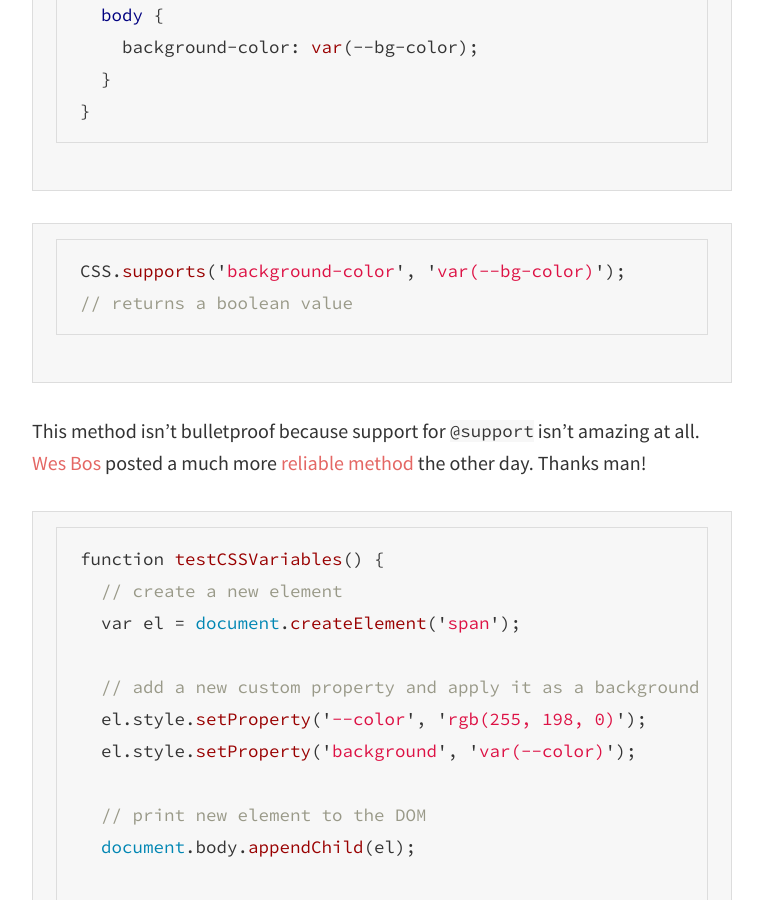
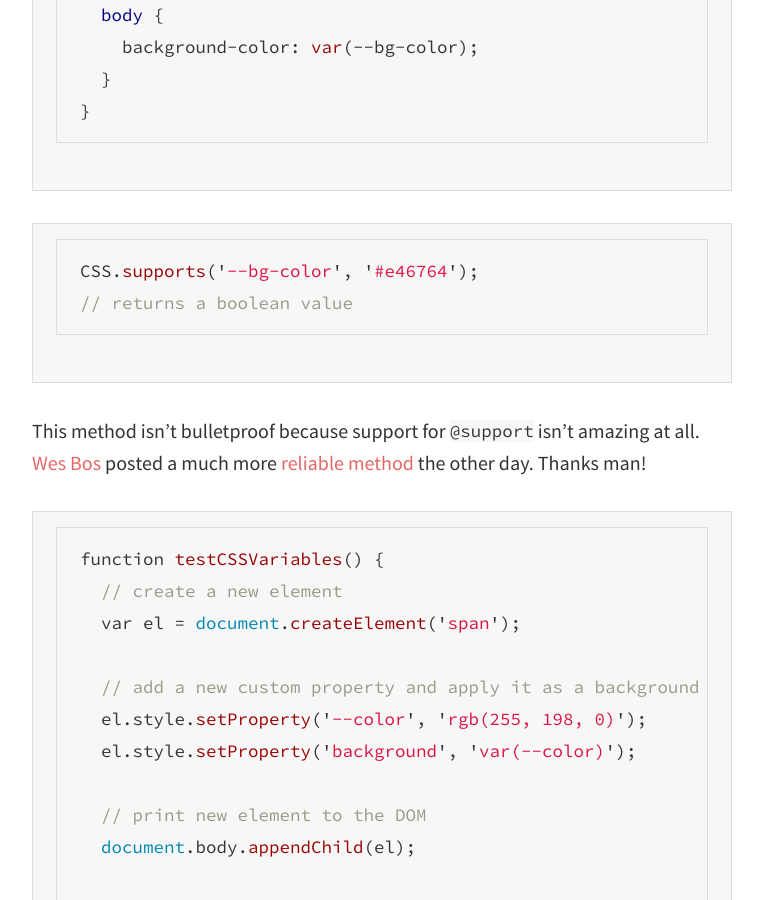
Before and after one commit to kimruddock/pawelgrzybek.github.io, a Jekyll site: the page built from _posts/2016-02-19-css-custom-properties-explained.md, in a window 1280 px wide and 900 px high, scrolled down 7153 px. Shown: the whole window, without its empty margins (258-1021 px from the left). Built offline with Jekyll 4.4.1, drawn with Linux system fonts in a browser that asks for light colours; comment, search, counter and statistics services are not loaded.

Commit message:
Post tweak: CSS Custom Properties explained

````diff
--- a/_posts/2016-02-19-css-custom-properties-explained.md
+++ b/_posts/2016-02-19-css-custom-properties-explained.md
@@ -170,7 +170,7 @@ body {
 
 
 ```js
-CSS.supports('background-color', 'var(--bg-color)');
+CSS.supports('--bg-color', '#e46764');
 // returns a boolean value
 ```
 
````
